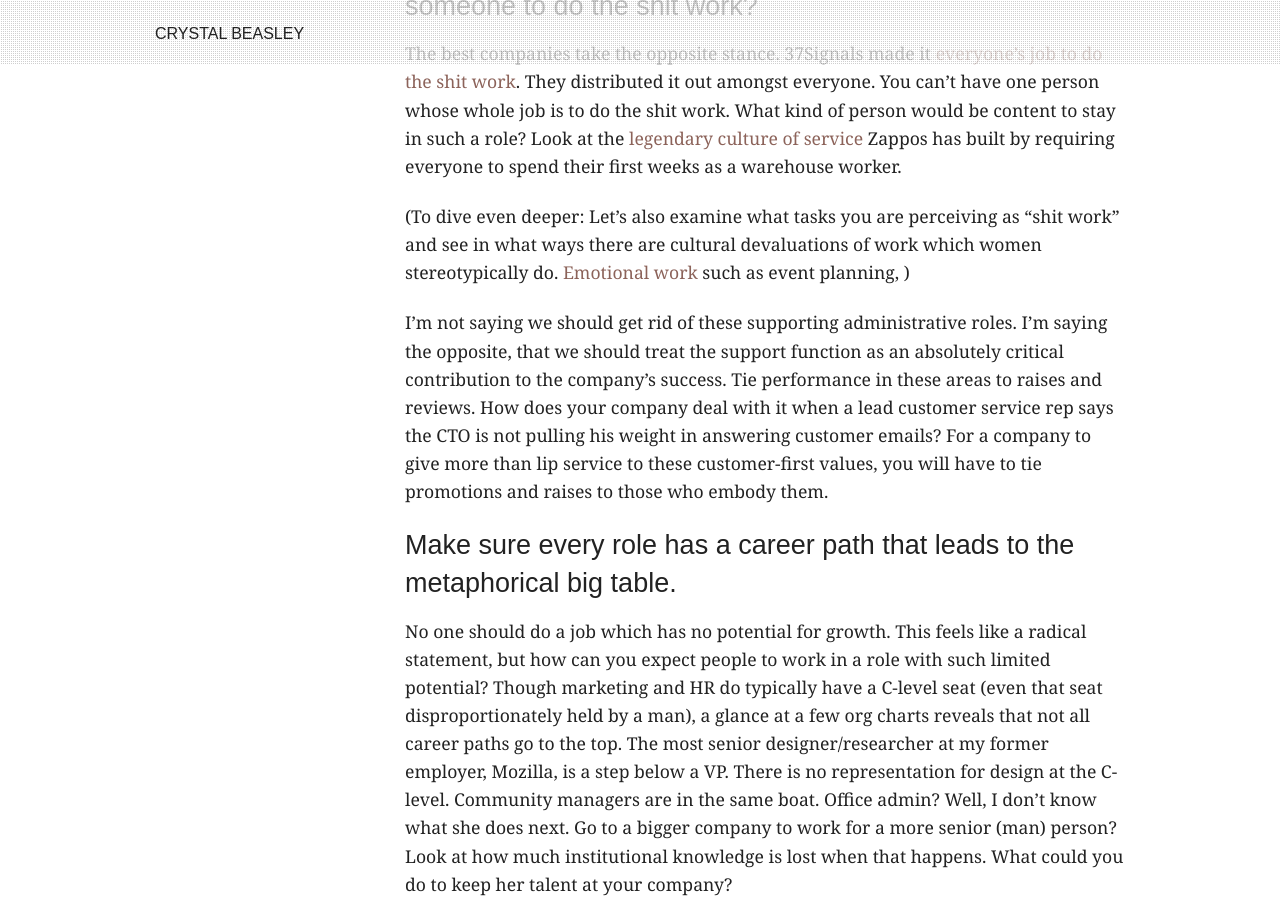
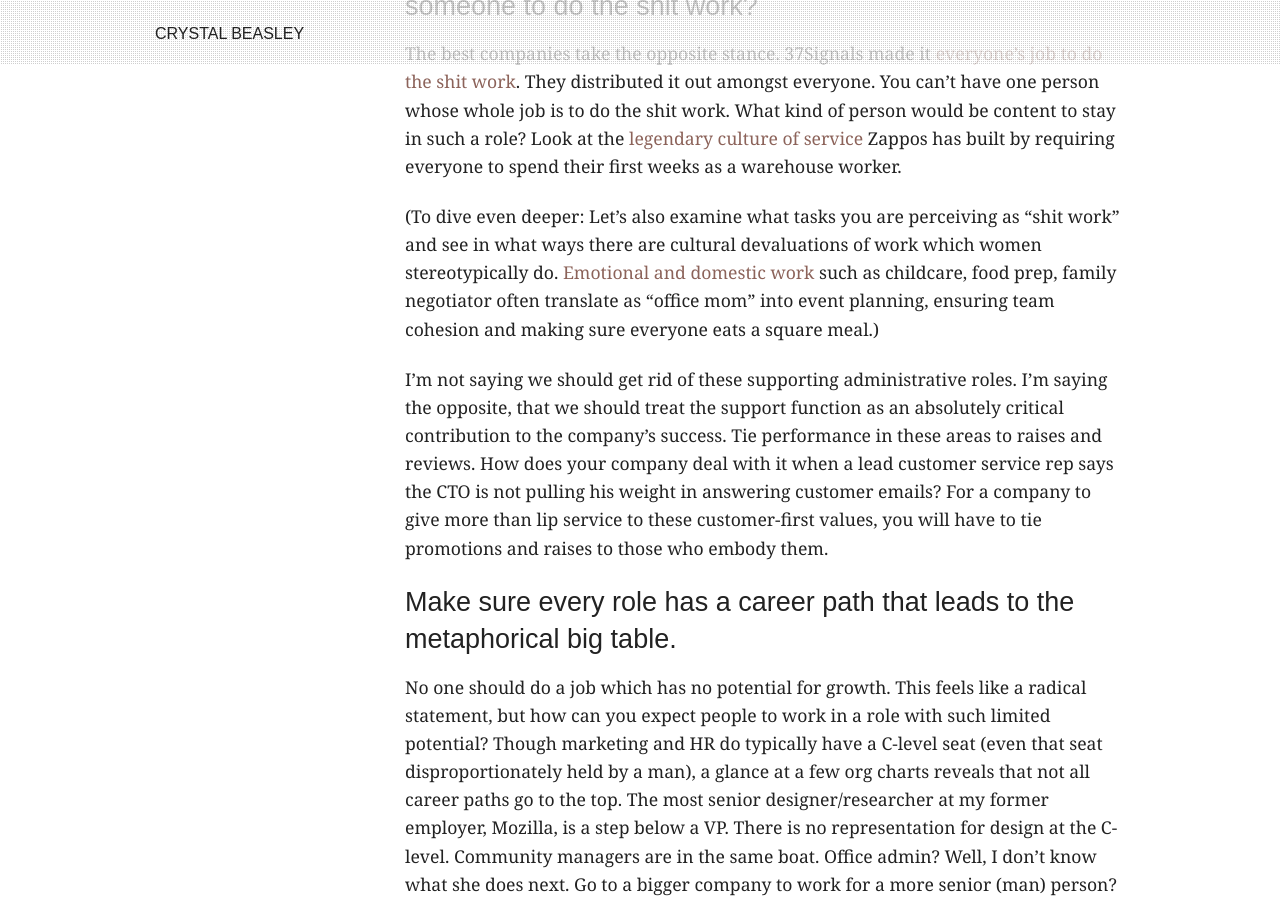
Before and after one commit to skinny97214/skinny97214.github.io, a Jekyll site: the page built from _posts/2014-06-24-the-engineer-and-the-empath.md, in a window 1280 px wide and 900 px high, scrolled down 2779 px. Built offline with Jekyll 4.4.1, drawn with Linux system fonts in a browser that asks for light colours; Markdown is read by kramdown in place of the engine named in the settings.

Commit message:
fixing uncompleted sentence

```diff
--- a/_posts/2014-06-24-the-engineer-and-the-empath.md
+++ b/_posts/2014-06-24-the-engineer-and-the-empath.md
@@ -44,7 +44,7 @@ If you’re looking for merely someone to respond to all those annoying emails f
 
 The best companies take the opposite stance. 37Signals made it [everyone’s job to do the shit work](http://signalvnoise.com/posts/3163-making-shit-work-is-everyones-job). They distributed it out amongst everyone. You can’t have one person whose whole job is to do the shit work. What kind of person would be content to stay in such a role? Look at the [legendary culture of service](http://www.deliveringhappiness.com/) Zappos has built by requiring everyone to spend their first weeks as a warehouse worker.
 
-(To dive even deeper: Let’s also examine what tasks you are perceiving as “shit work” and see in what ways there are cultural devaluations of work which women stereotypically do. [Emotional work](http://en.wikipedia.org/wiki/Emotional_labor) such as event planning,  )
+(To dive even deeper: Let’s also examine what tasks you are perceiving as “shit work” and see in what ways there are cultural devaluations of work which women stereotypically do. [Emotional and domestic work](http://en.wikipedia.org/wiki/Emotional_labor) such as childcare, food prep, family negotiator often translate as "office mom" into event planning, ensuring team cohesion and making sure everyone eats a square meal.)
 
 I'm not saying we should get rid of these supporting administrative roles. I'm saying the opposite, that we should treat the support function as an absolutely critical contribution to the company's success. Tie performance in these areas to raises and reviews. How does your company deal with it when a lead customer service rep says the CTO is not pulling his weight in answering customer emails? For a company to give more than lip service to these customer-first values, you will have to tie promotions and raises to those who embody them.
 
```
